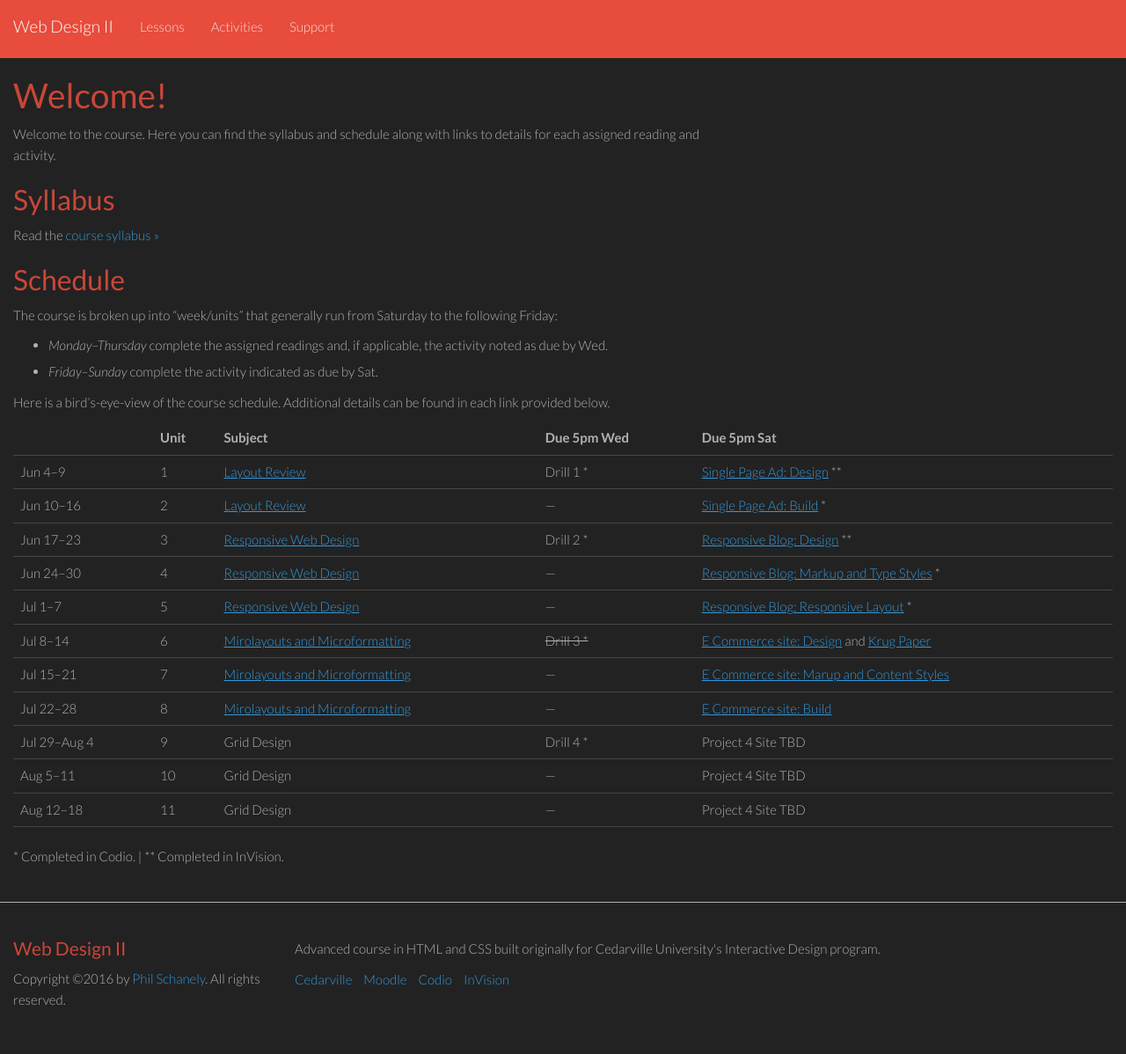
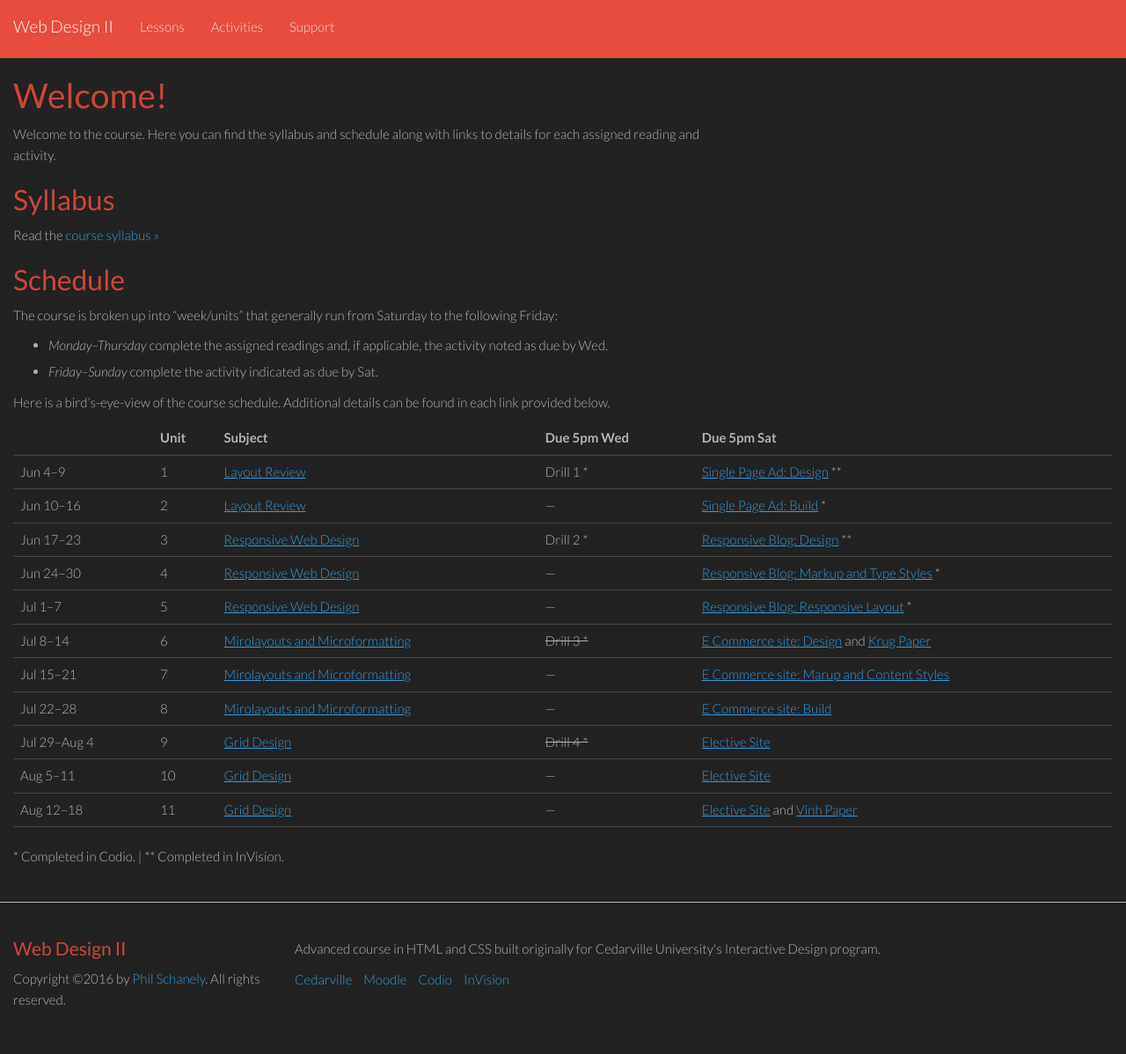
Before and after one commit to philschanely/course-web2, a Jekyll site: the page built from index.md, in a window 1280 px wide. Shown: the whole page at 88% size. Built offline with Jekyll 4.4.1, drawn with Linux system fonts in a browser that asks for light colours.

```diff
--- a/index.md
+++ b/index.md
@@ -17,25 +17,26 @@ The course is broken up into "week/units" that generally run from Saturday to th
 
 Here is a bird's-eye-view of the course schedule. Additional details can be found in each link provided below.
 
-|               | Unit | Subject                     | Due 5pm Wed | Due 5pm Sat                               |
-|---------------|:-----|:----------------------------|:------------|:------------------------------------------|
-| Jun 4--9      | 1    | [Layout Review][l0]         | Drill 1 \*  | [Single Page Ad: Design][pr1] \*\*        |
-| Jun 10--16    | 2    | [Layout Review][l0]         | ---         | [Single Page Ad: Build][pr1] \*           |
-| Jun 17--23    | 3    | [Responsive Web Design][l1] | Drill 2 \*  | [Responsive Blog: Design][pr2] \*\*       |
-| Jun 24--30    | 4    | [Responsive Web Design][l1] | ---         | [Responsive Blog: Markup and Type Styles][pr2] \* |
-| Jul 1--7      | 5    | [Responsive Web Design][l1] | ---         | [Responsive Blog: Responsive Layout][pr2] \* |
-| Jul 8--14     | 6    | [Mirolayouts and Microformatting][l2] | ~~Drill 3 \*~~  | [E Commerce site: Design][pr3] and [Krug Paper][rp1]     |
-| Jul 15--21    | 7    | [Mirolayouts and Microformatting][l2] | ---         | [E Commerce site: Marup and Content Styles][pr3]              |
-| Jul 22--28    | 8    | [Mirolayouts and Microformatting][l2] | ---         | [E Commerce site: Build][pr3]                          |
-| Jul 29--Aug 4 | 9    | Grid Design    | Drill 4 \*  | Project 4 Site TBD |
-| Aug 5--11     | 10   | Grid Design    | ---         | Project 4 Site TBD |
-| Aug 12--18    | 11   | Grid Design    | ---         | Project 4 Site TBD |
+|               | Unit | Subject                     | Due 5pm Wed    | Due 5pm Sat                                       |
+|---------------|:-----|:----------------------------|:---------------|:--------------------------------------------------|
+| Jun 4--9      | 1    | [Layout Review][l0]         | Drill 1 \*     | [Single Page Ad: Design][pr1] \*\*                |
+| Jun 10--16    | 2    | [Layout Review][l0]         | ---            | [Single Page Ad: Build][pr1] \*                   |
+| Jun 17--23    | 3    | [Responsive Web Design][l1] | Drill 2 \*     | [Responsive Blog: Design][pr2] \*\*               |
+| Jun 24--30    | 4    | [Responsive Web Design][l1] | ---            | [Responsive Blog: Markup and Type Styles][pr2] \* |
+| Jul 1--7      | 5    | [Responsive Web Design][l1] | ---            | [Responsive Blog: Responsive Layout][pr2] \*      |
+| Jul 8--14     | 6    | [Mirolayouts and Microformatting][l2] | ~~Drill 3 \*~~ | [E Commerce site: Design][pr3] and [Krug Paper][rp1] |
+| Jul 15--21    | 7    | [Mirolayouts and Microformatting][l2] | ---  | [E Commerce site: Marup and Content Styles][pr3]  |
+| Jul 22--28    | 8    | [Mirolayouts and Microformatting][l2] | ---  | [E Commerce site: Build][pr3]                     |
+| Jul 29--Aug 4 | 9    | [Grid Design][l3]           | ~~Drill 4 \*~~ | [Elective Site][pr4]                              |
+| Aug 5--11     | 10   | [Grid Design][l3]           | ---            | [Elective Site][pr4]                              |
+| Aug 12--18    | 11   | [Grid Design][l3]           | ---            | [Elective Site][pr4] and [Vinh Paper][rp2]        |
 
 \* Completed in Codio. \| \*\* Completed in InVision.
 
 [l0]: /lessons/00-introduction.html
 [l1]: /lessons/01-responsive.html
 [l2]: /lessons/02-microlayout-microformat.html
+[l3]: /lessons/03-grid-design.html
 
 [pr1]: /activities/pr01.html
 [pr2]: /activities/pr02.html
```
Also changed, not shown: _activities/pr04.md (added, +50 -0 lines), _lessons/02-microlayout-microformat.md (+1 -1 lines), _lessons/03-grid-design.md (added, +93 -0 lines).
